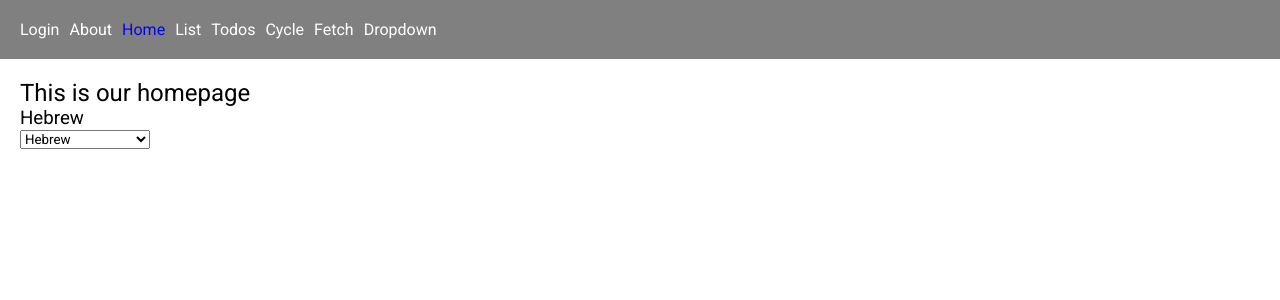
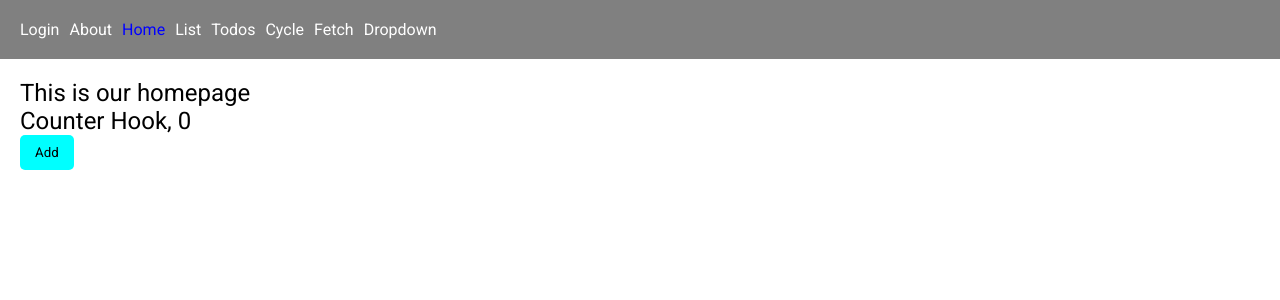
Before and after one commit to zadahead/IAI-React-6-2025, a React (Vite) app: page / in a window 1280 px wide. Shown: the top 300 px of the page. Built offline with nearby package versions, Linux system fonts and the light colour scheme.

Commit message:
counter hook

```diff
--- /dev/null
+++ b/src/components/counterHook/CounterHook.jsx
@@ -0,0 +1,26 @@
+import { useCounter } from "../../hooks/useCounter";
+import { Btn } from "../../UIKit/Elements/btn/Btn"
+
+/*
+    Custom hook:
+
+    1) separate logic from render
+    2) create a hook function starting with "useXXX" and paste login there
+    3) return the values needed for the rendering of the component
+    4) call custom hook from component and get the values needed for it to run
+    5) move new custom hook to it own location
+*/
+
+
+export const CounterHook = () => {
+    //logic
+    const { count, handleAdd } = useCounter();
+
+    //render
+    return (
+        <div>
+            <h2>Counter Hook, {count}</h2>
+            <Btn onClick={handleAdd}>Add</Btn>
+        </div>
+    )
+}
--- /dev/null
+++ b/src/hooks/useCounter.js
@@ -0,0 +1,14 @@
+import { useState } from "react";
+
+export const useCounter = () => {
+    const [count, setCount] = useState(0);
+
+    const handleAdd = () => {
+        setCount(count + 1);
+    }
+
+    return {
+        count,
+        handleAdd
+    }
+}
--- a/src/pages/home/Home.jsx
+++ b/src/pages/home/Home.jsx
@@ -1,5 +1,6 @@
 import { ColorSwitcher } from "../../components/colorSwitcher/ColorSwitcher";
 import { Counter } from "../../components/counter/Counter";
+import { CounterHook } from "../../components/counterHook/CounterHook";
 import { LanguagePicker } from "../../components/languagePicker/LanguagePicker";
 
 
@@ -8,7 +9,7 @@ export const Home = () => {
     return (
         <div>
             <h2>This is our homepage</h2>
-            <LanguagePicker />
+            <CounterHook />
         </div>
     )
 }
```
